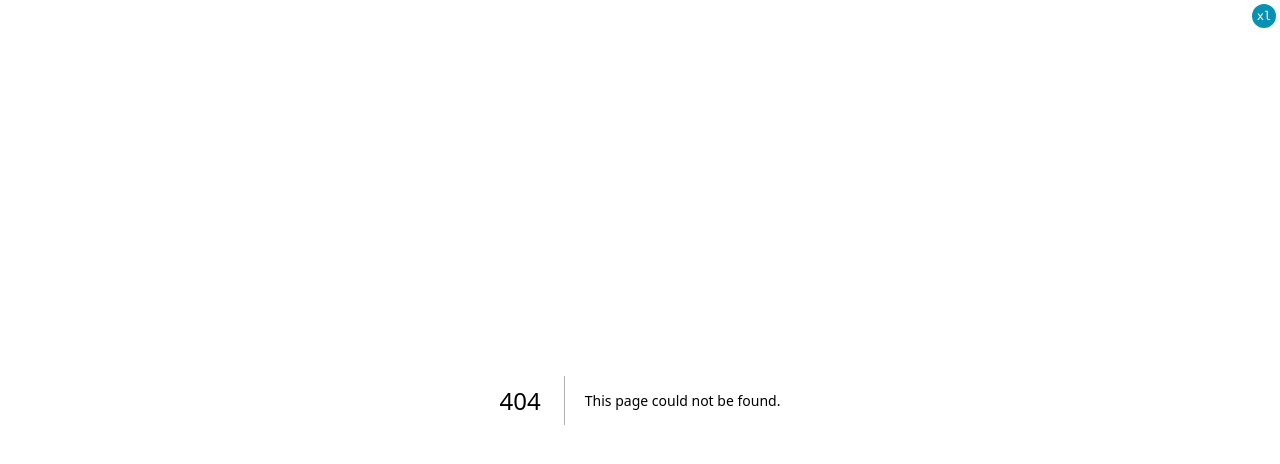
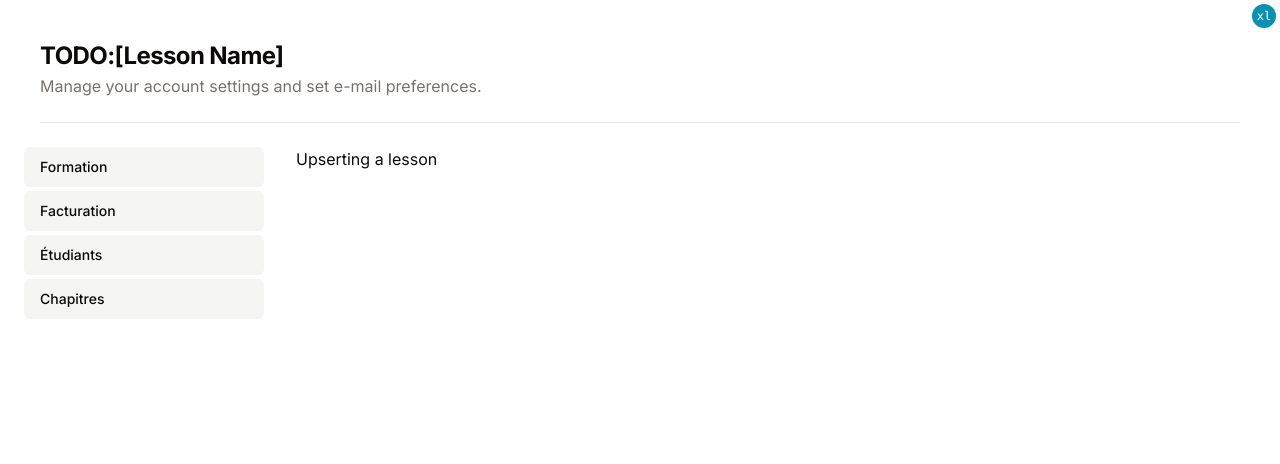
Before and after one commit to Rabire/ecrabe, a Next.js app in the folder client/: page /teacher/lesson/1 in a window 1280 px wide. Before the commit this address had no page. Shown: the top 464 px of the page. Built offline with nearby package versions, Linux system fonts and the light colour scheme.

Commit message:
setup tabs for teachers lesson page

```diff
--- a/client/app/teacher/layout.tsx
+++ b/client/app/teacher/layout.tsx
@@ -1,8 +1,73 @@
-import apolloClient from "@/lib/apollo-client";
-import { ApolloProvider } from "@apollo/client";
+import { Metadata } from "next";
+import Image from "next/image";
 
-export default function RootLayout({
-  children,
-}: Readonly<{ children: React.ReactNode }>) {
-  return <ApolloProvider client={apolloClient}>{children}</ApolloProvider>;
+import { SidebarNav } from "@/components/sidebar-nav";
+import { Separator } from "@/components/ui/separator";
+
+export const metadata: Metadata = {
+  title: "Forms",
+  description: "Advanced form example using react-hook-form and Zod.",
+};
+
+const sidebarNavItems = [
+  {
+    title: "Formation",
+    href: "?tab=info",
+  },
+  {
+    title: "Facturation",
+    href: "?tab=billing",
+  },
+  {
+    title: "Étudiants",
+    href: "?tab=students",
+  },
+  {
+    title: "Chapitres",
+    href: "?tab=chapters",
+  },
+];
+
+interface SettingsLayoutProps {
+  children: React.ReactNode;
 }
+
+export default function SettingsLayout({ children }: SettingsLayoutProps) {
+  return (
+    <>
+      <div className="md:hidden">
+        <Image
+          src="/examples/forms-light.png"
+          width={1280}
+          height={791}
+          alt="Forms"
+          className="block dark:hidden"
+        />
+        <Image
+          src="/examples/forms-dark.png"
+          width={1280}
+          height={791}
+          alt="Forms"
+          className="hidden dark:block"
+        />
+      </div>
+      <div className="hidden space-y-6 p-10 pb-16 md:block">
+        <div className="space-y-0.5">
+          <h2 className="text-2xl font-bold tracking-tight">
+            TODO:[Lesson Name]
+          </h2>
+          <p className="text-muted-foreground">
+            Manage your account settings and set e-mail preferences.
+          </p>
+        </div>
+        <Separator className="my-6" />
+        <div className="flex flex-col space-y-8 lg:flex-row lg:space-x-12 lg:space-y-0">
+          <aside className="-mx-4 lg:w-1/5">
+            <SidebarNav items={sidebarNavItems} />
+          </aside>
+          <div className="flex-1 lg:max-w-2xl">{children}</div>
+        </div>
+      </div>
+    </>
+  );
+}
--- /dev/null
+++ b/client/app/teacher/lesson/[id]/page.tsx
@@ -0,0 +1,7 @@
+export default function UpsertLesson() {
+  return (
+    <main>
+      <h1>Upserting a lesson</h1>
+    </main>
+  );
+}
--- /dev/null
+++ b/client/components/sidebar-nav.tsx
@@ -0,0 +1,44 @@
+"use client";
+
+import Link from "next/link";
+import { useSearchParams } from "next/navigation";
+
+import { buttonVariants } from "@/components/ui/button";
+import { cn } from "@/lib/utils";
+
+interface SidebarNavProps extends React.HTMLAttributes<HTMLElement> {
+  items: {
+    href: string;
+    title: string;
+  }[];
+}
+
+export function SidebarNav({ className, items, ...props }: SidebarNavProps) {
+  const searchParams = useSearchParams().toString();
+
+  return (
+    <nav
+      className={cn(
+        "flex space-x-2 lg:flex-col lg:space-x-0 lg:space-y-1",
+        className
+      )}
+      {...props}
+    >
+      {items.map((item) => (
+        <Link
+          key={item.href}
+          href={item.href}
+          className={cn(
+            buttonVariants({ variant: "ghost" }),
+            item.href.includes(searchParams)
+              ? "bg-muted hover:bg-muted"
+              : "hover:bg-transparent hover:underline",
+            "justify-start"
+          )}
+        >
+          {item.title}
+        </Link>
+      ))}
+    </nav>
+  );
+}
--- /dev/null
+++ b/client/components/ui/separator.tsx
@@ -0,0 +1,31 @@
+"use client"
+
+import * as React from "react"
+import * as SeparatorPrimitive from "@radix-ui/react-separator"
+
+import { cn } from "@/lib/utils"
+
+const Separator = React.forwardRef<
+  React.ElementRef<typeof SeparatorPrimitive.Root>,
+  React.ComponentPropsWithoutRef<typeof SeparatorPrimitive.Root>
+>(
+  (
+    { className, orientation = "horizontal", decorative = true, ...props },
+    ref
+  ) => (
+    <SeparatorPrimitive.Root
+      ref={ref}
+      decorative={decorative}
+      orientation={orientation}
+      className={cn(
+        "shrink-0 bg-border",
+        orientation === "horizontal" ? "h-[1px] w-full" : "h-full w-[1px]",
+        className
+      )}
+      {...props}
+    />
+  )
+)
+Separator.displayName = SeparatorPrimitive.Root.displayName
+
+export { Separator }
--- a/client/package.json
+++ b/client/package.json
@@ -13,6 +13,7 @@
     "@apollo/client": "^3.10.8",
     "@hookform/resolvers": "^3.6.0",
     "@radix-ui/react-label": "^2.1.0",
+    "@radix-ui/react-separator": "^1.1.0",
     "@radix-ui/react-slot": "^1.1.0",
     "class-variance-authority": "^0.7.0",
     "clsx": "^2.1.1",
```
Also changed, not shown: 1 other file (tests, documents, lock files or other folders).
